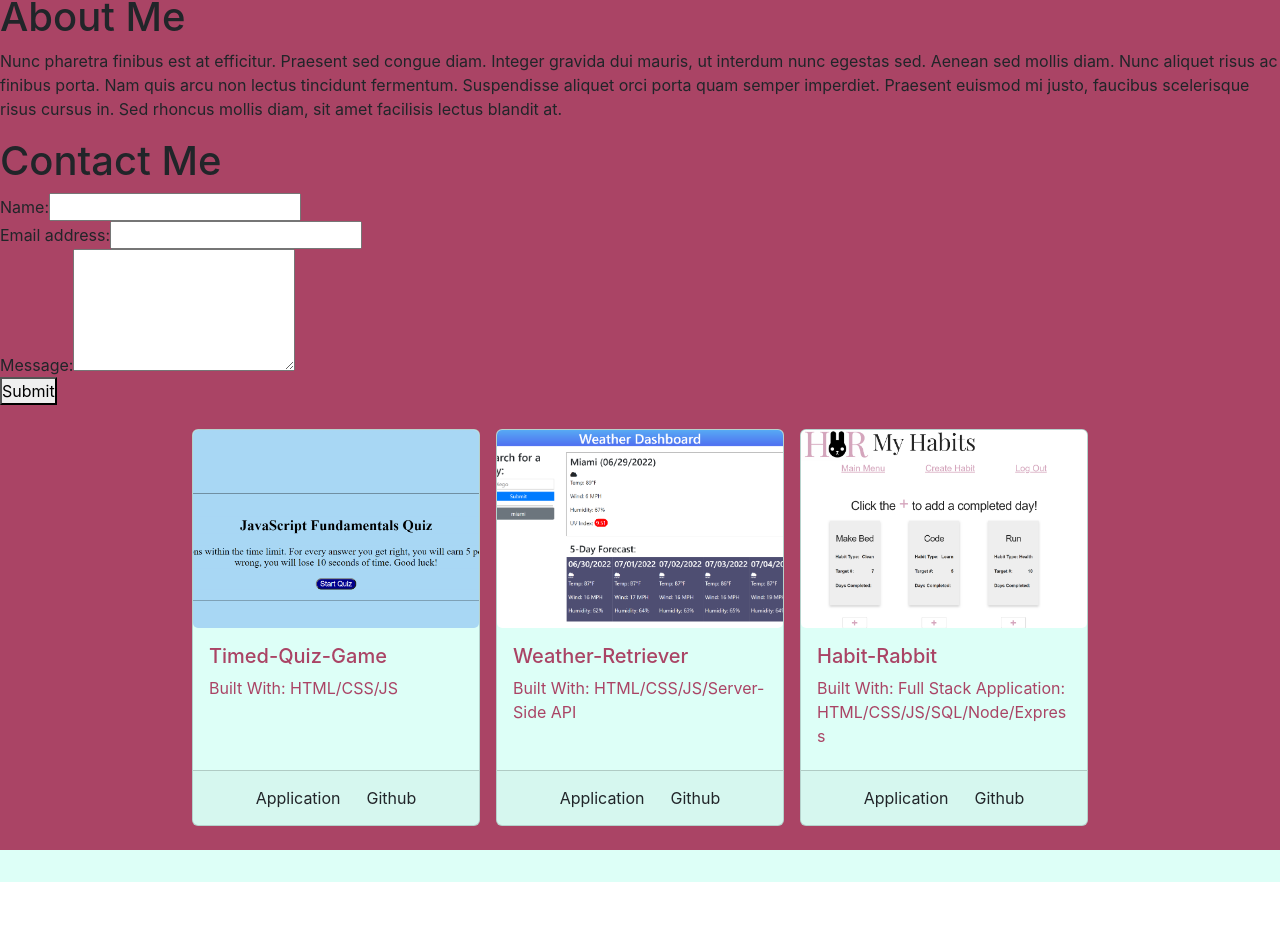
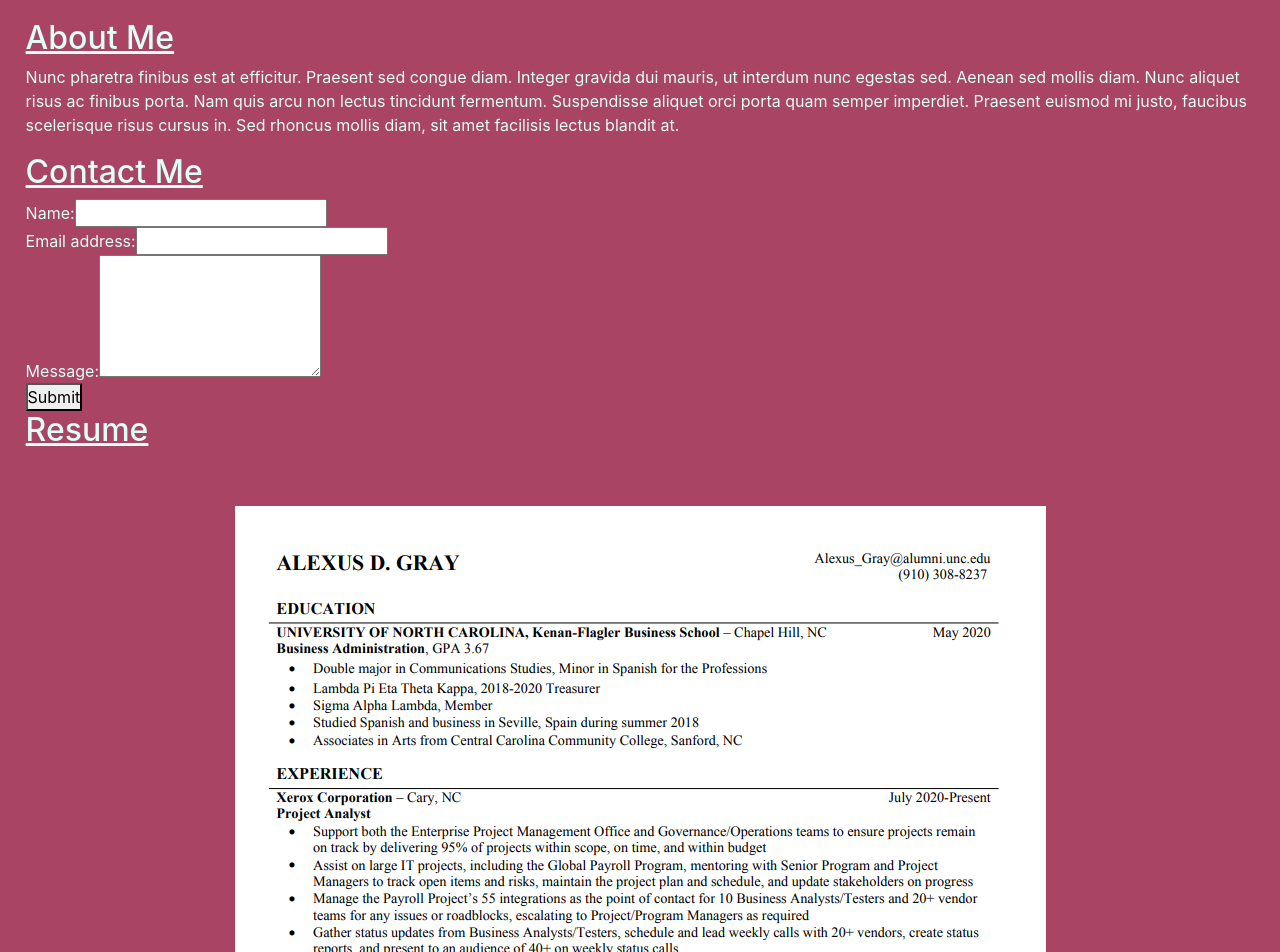
Before and after one commit to grayad/my-portfolio, a React (Create React App) app: page / in a window 1280 px wide. Shown: the part 95-1047 px from the top of the page. Before the commit the page ends 977 px from the top, so only its background shows below. Built offline with nearby package versions, Linux system fonts and the light colour scheme.

Commit message:
move projects to Portfolio page and complete Resume page

```diff
--- a/src/App.js
+++ b/src/App.js
@@ -1,8 +1,9 @@
 import "./App.css";
 import Header from "./components/Header";
 import About from "./components/pages/About";
-import Project from "./components/Project";
+import Portfolio from "./components/pages/Portfolio";
 import Contact from "./components/pages/Contact";
+import Resume from "./components/pages/Resume";
 import Footer from "./components/Footer";
 
 function App() {
@@ -12,7 +13,8 @@ function App() {
       <main>
         <About></About>
         <Contact></Contact>
-        <Project></Project>
+        <Resume></Resume>
+        <Portfolio></Portfolio>
       </main>
       <Footer></Footer>
     </div>
--- a/src/components/pages/About.js
+++ b/src/components/pages/About.js
@@ -3,7 +3,7 @@ import React from 'react';
 export default function About() {
   return (
     <div>
-      <h1>About Me</h1>
+      <h2>About Me</h2>
       <p>
         Nunc pharetra finibus est at efficitur. Praesent sed congue diam.
         Integer gravida dui mauris, ut interdum nunc egestas sed. Aenean sed
--- a/src/components/pages/Contact.js
+++ b/src/components/pages/Contact.js
@@ -46,7 +46,7 @@ export default function Contact() {
   // JSX
   return (
     <section>
-      <h1>Contact Me</h1>
+      <h2>Contact Me</h2>
       <form id="contact-form" onSubmit={handleSubmit}>
         <div>
           <label htmlFor="name">Name:</label>
--- a/src/components/pages/Portfolio.js
+++ b/src/components/pages/Portfolio.js
@@ -1,21 +1,11 @@
-import React from 'react';
+import React from "react";
+import Project from "../Project";
 
-export default function Home() {
+export default function Portfolio() {
   return (
     <div>
-      <h1>Portfolio</h1>
-      <p>
-        Lorem ipsum dolor sit amet, consectetur adipiscing elit. Sed neque
-        velit, lobortis ut magna varius, blandit rhoncus sem. Morbi lacinia nisi
-        ac dui fermentum, sed luctus urna tincidunt. Etiam ut feugiat ex. Cras
-        non risus mi. Curabitur mattis rutrum ipsum, ut aliquet urna imperdiet
-        ac. Sed nec nulla aliquam, bibendum odio eget, vestibulum tortor. Cras
-        rutrum ligula in tincidunt commodo. Morbi sit amet mollis orci, in
-        tristique ex. Donec nec ornare elit. Donec blandit est sed risus feugiat
-        porttitor. Vestibulum molestie hendrerit massa non consequat. Vestibulum
-        vitae lorem tortor. In elementum ultricies tempus. Interdum et malesuada
-        fames ac ante ipsum primis in faucibus.
-      </p>
+      <h2>Portfolio</h2>
+      <Project></Project>
     </div>
   );
 }
--- a/src/components/pages/Resume.js
+++ b/src/components/pages/Resume.js
@@ -1,24 +1,17 @@
-import React from 'react';
+import React from "react";
 
 export default function Resume() {
   return (
     <div>
-      <h1>Resume</h1>
-      <p>
-        Donec a volutpat quam. Curabitur nec varius justo, sed rutrum ligula.
-        Curabitur pellentesque turpis sit amet eros iaculis, a mollis arcu
-        dictum. Ut vel ante eget massa ornare placerat. Etiam nisl orci, finibus
-        sodales volutpat et, hendrerit ut dolor. Suspendisse porta dictum nunc,
-        sed pretium risus rutrum eget. Nam consequat, ligula in faucibus
-        vestibulum, nisi justo laoreet risus, luctus luctus mi lacus sit amet
-        libero. Class aptent taciti sociosqu ad litora torquent per conubia
-        nostra, per inceptos himenaeos. Mauris pretium condimentum tellus eget
-        lobortis. Interdum et malesuada fames ac ante ipsum primis in faucibus.
-        Donec placerat accumsan mi, ut congue neque placerat eu. Donec nec ipsum
-        in velit pellentesque vehicula sit amet at augue. Maecenas aliquam
-        bibendum congue. Pellentesque semper, lectus non ullamcorper iaculis,
-        est ligula suscipit velit, sed bibendum turpis dui in sapien.
-      </p>
+      <h2>Resume</h2>
+      <div className="d-flex justify-content-center">
+        <img
+          src="./assets/resume.png"
+          className="p-5"
+          id="resume-img"
+          alt="Alexus's resume with education and work experience"
+        />
+      </div>
     </div>
   );
 }
--- a/src/index.css
+++ b/src/index.css
@@ -34,9 +34,15 @@ header, footer {
 
 main {
   background-color: var(--secondary-color);
+  padding: 2%;
+  color: var(--primary-color)
 }
 
-img {
+h2 {
+  text-decoration: underline;
+}
+
+.card-img {
   object-fit: cover;
   width: 100%;
   height: 50%;
@@ -48,6 +54,8 @@ img {
   background-color: var(--primary-color);
 }
 
+
+
 .nav-link {
   color: var(--secondary-color);
 }
```
